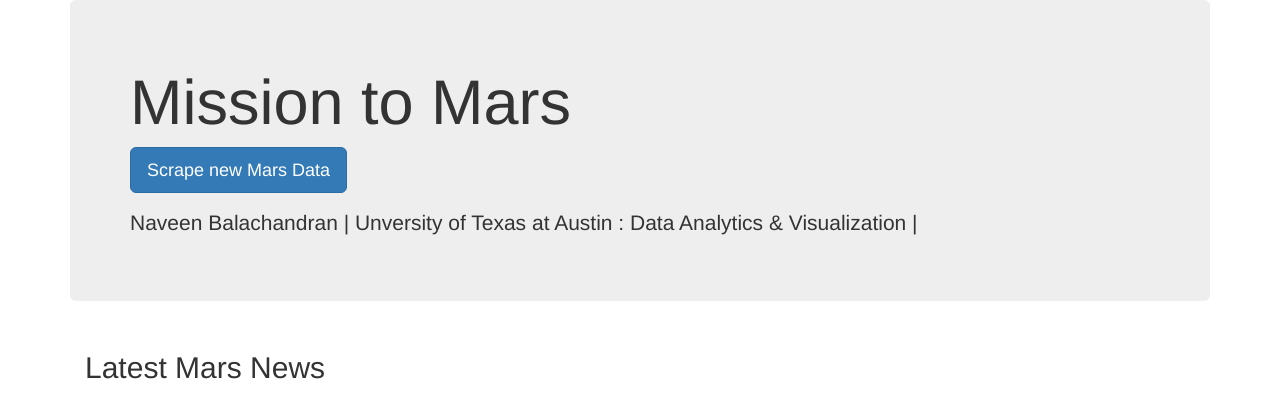
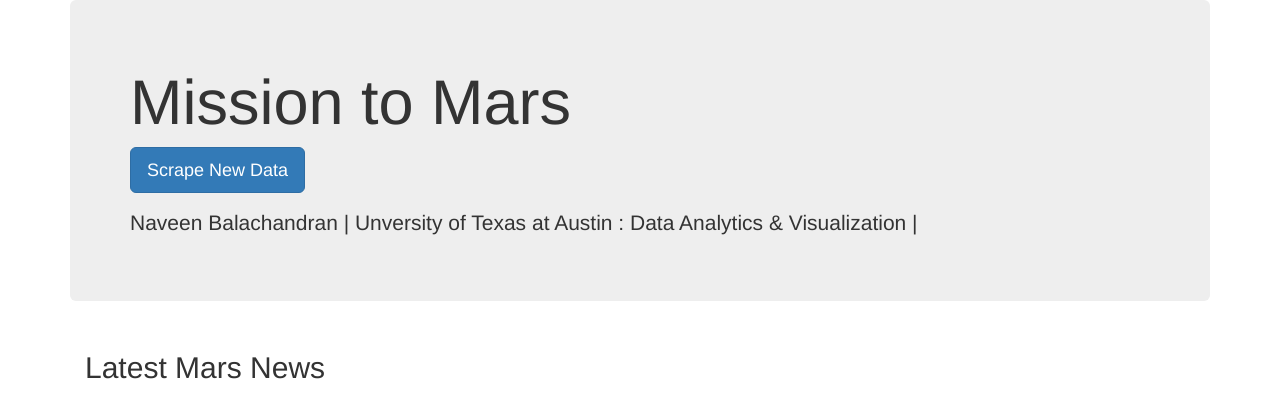
Before and after one commit to navbala/UT-Data-Analytics-Bootcamp, a Flask app: template Homework/Web Scraping and Document Databases/templates/index.html in a window 1280 px wide. Shown: the top 413 px of the page. Run offline with Flask 2, Linux system fonts and the light colour scheme; the template is opened without the code that fills it, so the values that code supplies are empty; some libraries are stand-ins or nearby versions.

Commit message:
adjusted button title

```diff
--- a/Homework/Web Scraping and Document Databases/templates/index.html
+++ b/Homework/Web Scraping and Document Databases/templates/index.html
@@ -15,7 +15,7 @@
       <div class="jumbotron">
         <h1>Mission to Mars</h1>
         <p>
-          <a class="btn btn-primary btn-lg" href="/scrape" role="button">Scrape new Mars Data</a>
+          <a class="btn btn-primary btn-lg" href="/scrape" role="button">Scrape New Data</a>
         </p>
 
         <div class="sigline">
```
